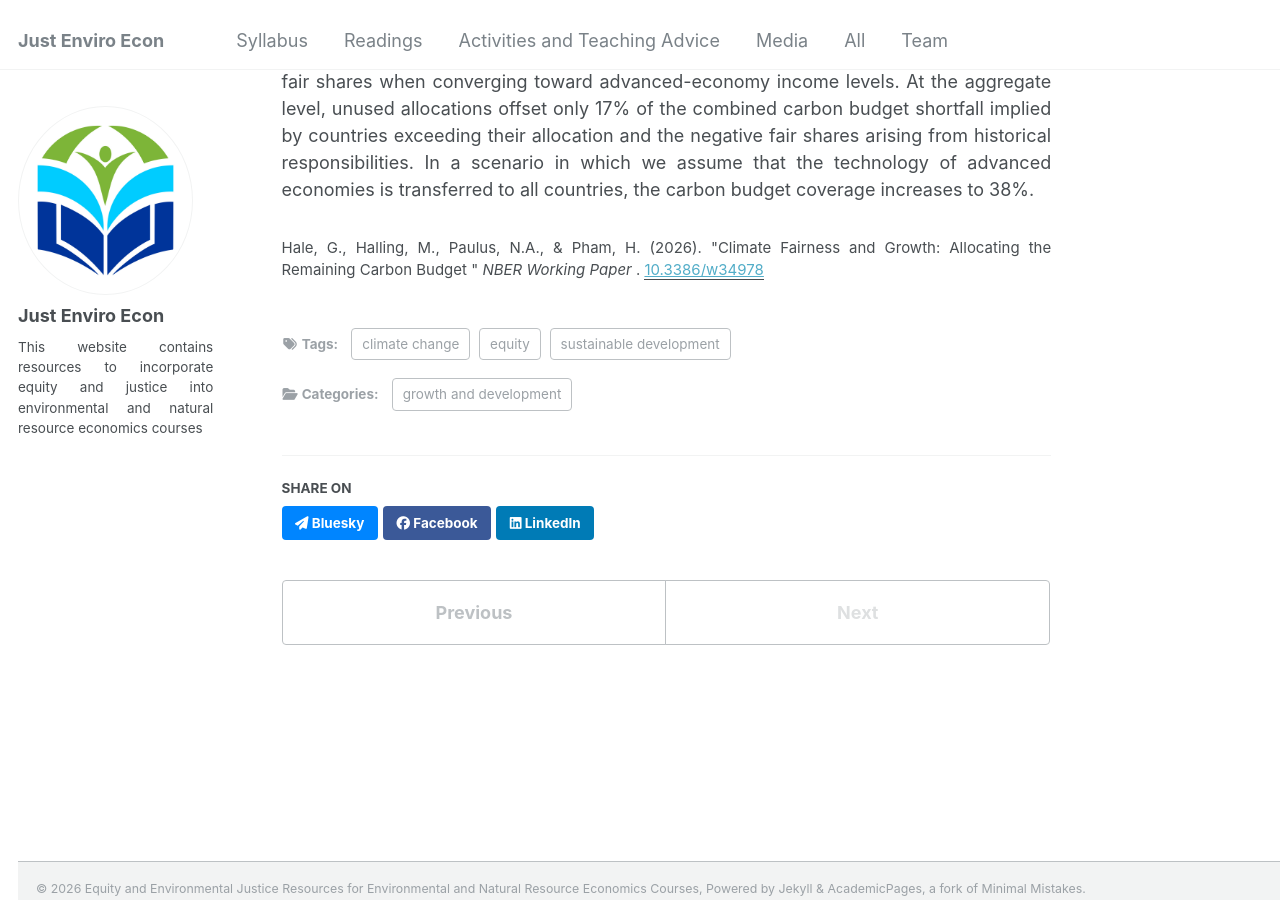
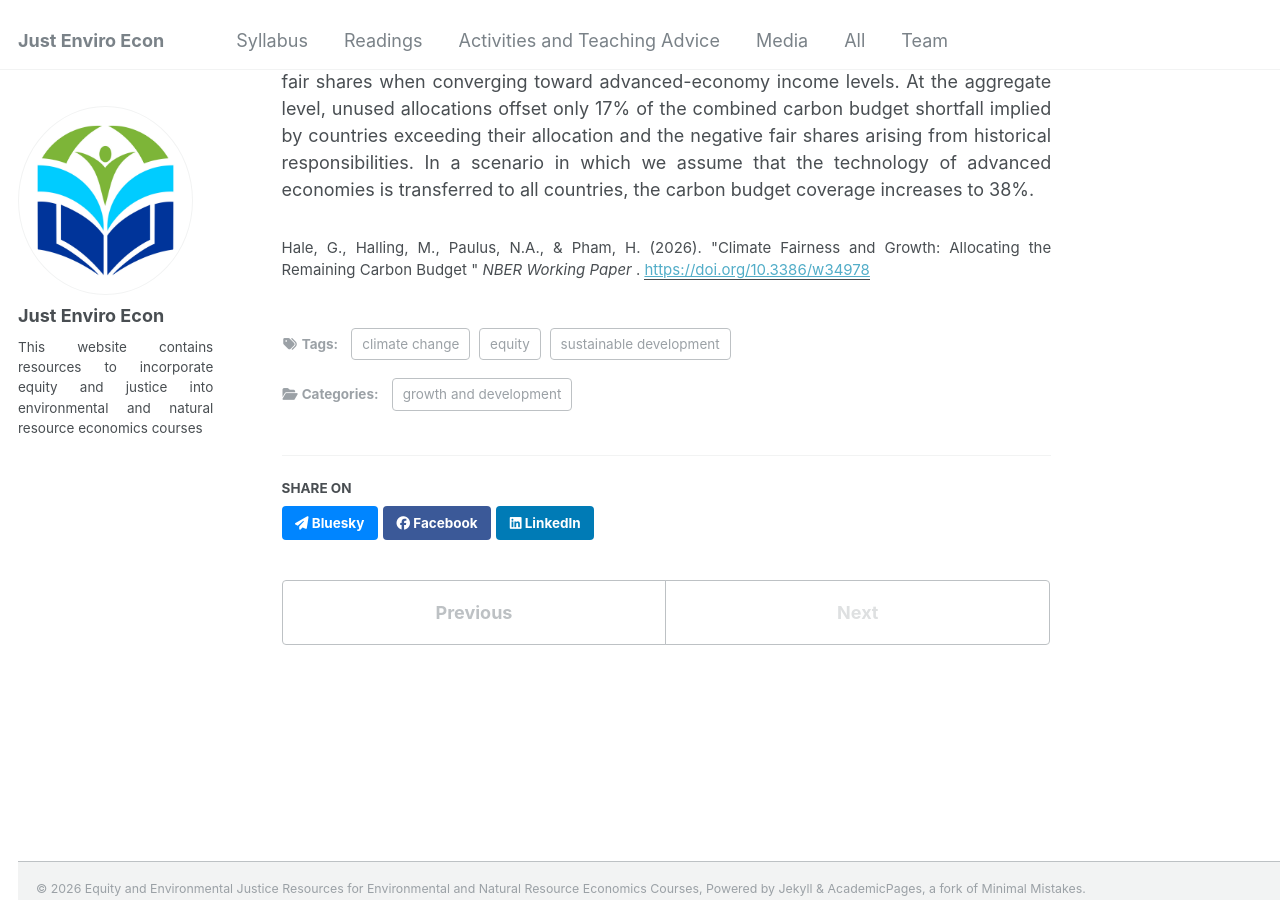
Before and after one commit to just-enviro-econ/just-enviro-econ.github.io, a Jekyll site: the page built from _publications/2026-03-01-climate-fairness-nber.md, in a window 1280 px wide and 900 px high, scrolled down 593 px. Built offline with Jekyll 4.4.1, drawn with Linux system fonts in a browser that asks for light colours; part of the change alters nothing that is shown.

Commit message:
Update 2026-03-01-climate-fairness-nber.md

```diff
--- a/_publications/2026-03-01-climate-fairness-nber.md
+++ b/_publications/2026-03-01-climate-fairness-nber.md
@@ -5,7 +5,7 @@ permalink: /publication/climate-fairness-and-growth-carbon-budget
 excerpt: ''
 date: 2026-03-01
 venue: 'NBER Working Paper'
-paperurl: '10.3386/w34978'
+paperurl: 'https://doi.org/10.3386/w34978'
 citation: 'Hale, G., Halling, M., Paulus, N.A., & Pham, H. (2026). &quot;Climate Fairness and Growth: Allocating the Remaining Carbon Budget &quot; <i>  NBER Working Paper  </i>. '
 category: 'growth and development'
 tags:
```
